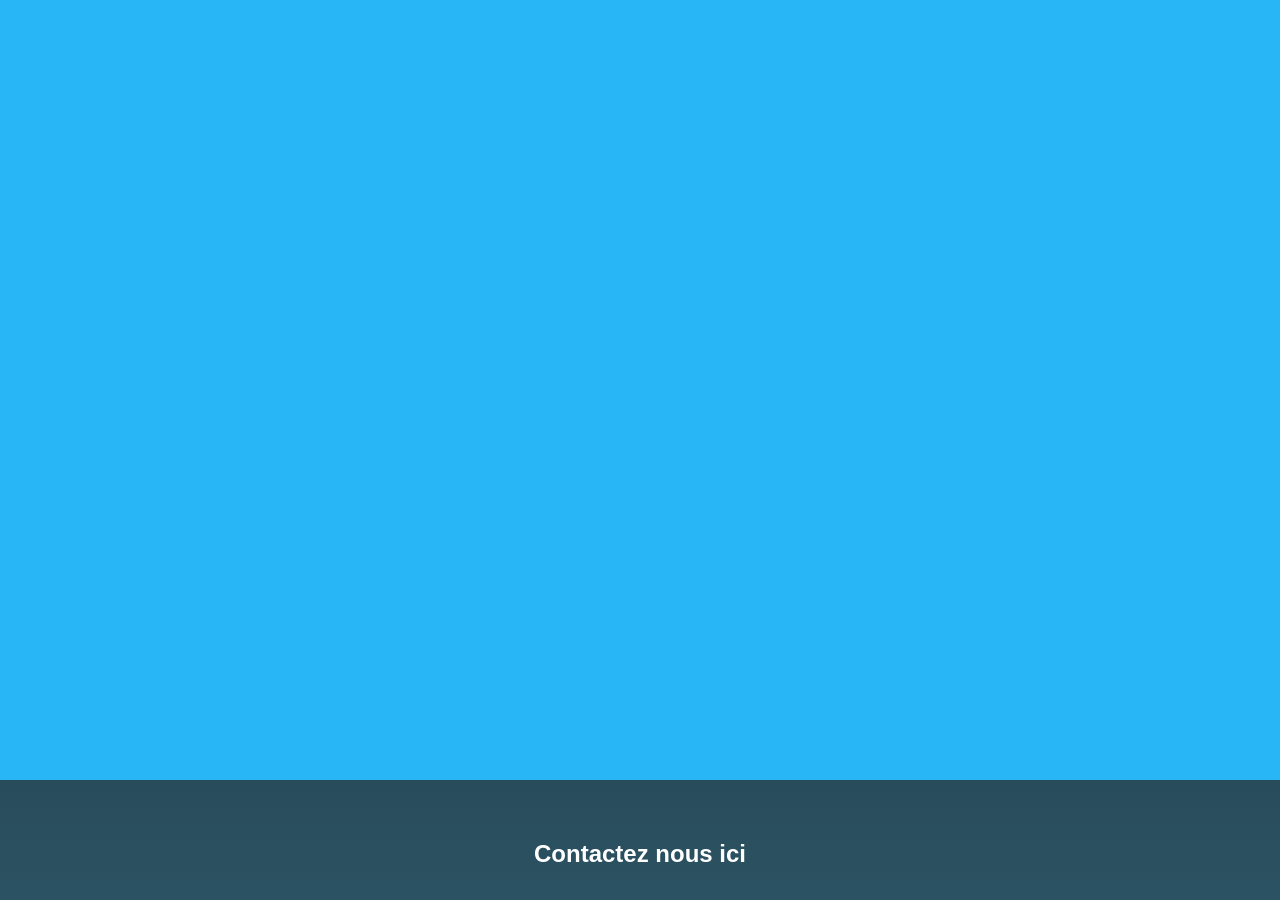
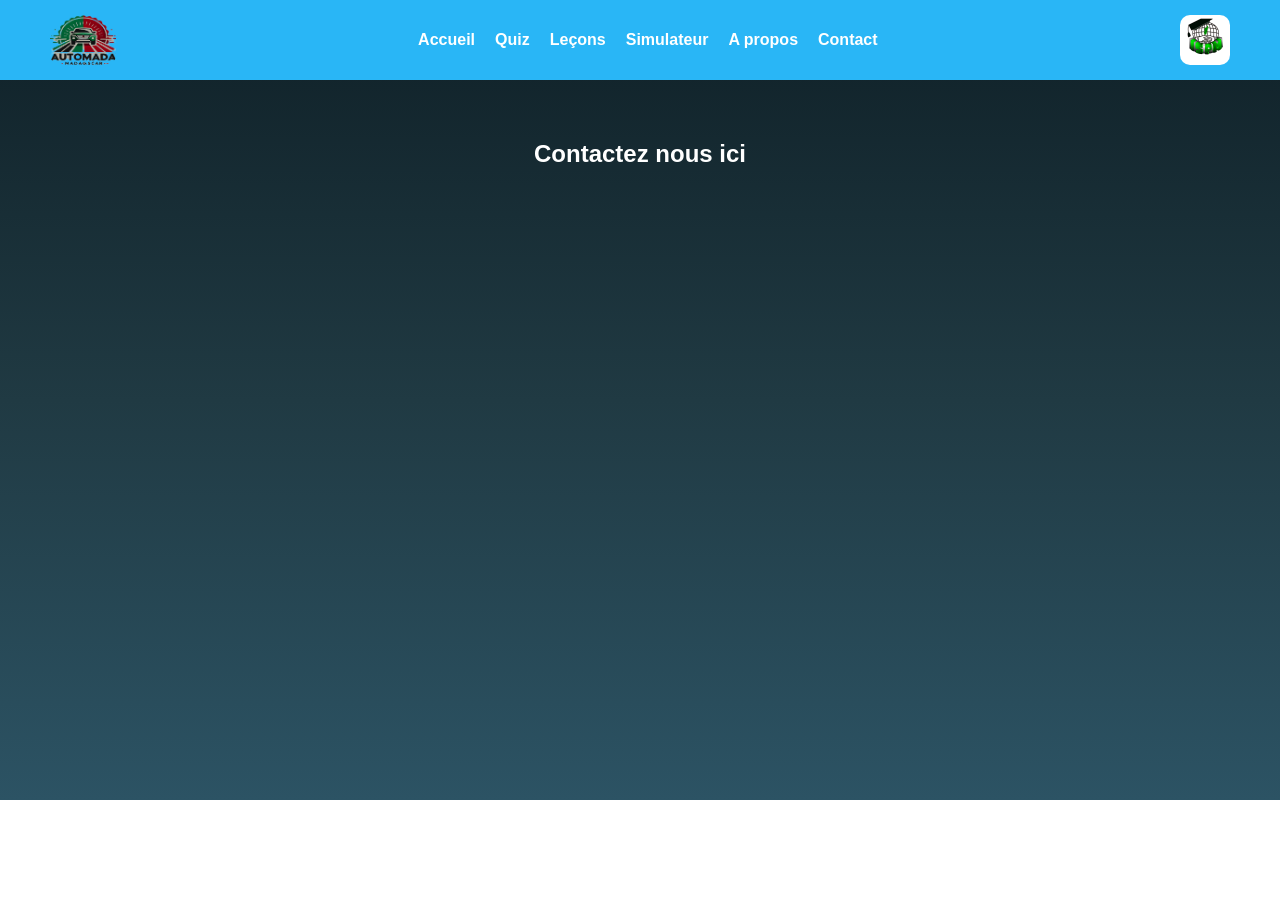
Before and after one commit to Ishigami0ambinintsoa/AUTO-MADA-2.0, a plain HTML site: page src/pages/Contact.html in a window 1280 px wide. After the commit the page ends 800 px from the top, so only its background shows below. Drawn offline with Linux system fonts and the light colour scheme.

Commit message:
regler le bug @ le izy responsive

```diff
--- a/src/css/style.css
+++ b/src/css/style.css
@@ -57,6 +57,7 @@ header {
     display: none;
     width: 30px;
     cursor: pointer;
+    z-index: 1000;
 }
 
 /* LANGUES */
--- a/src/pages/Contact.html
+++ b/src/pages/Contact.html
@@ -10,21 +10,25 @@
     <header>
         <nav class="navBar">
             <div class="logo">
-                <img src="assets/image/logo_AUTO-MADA.png"alt="">
-                <img src="assets/image/logo_ispm.png" alt="">
+                <img src="../assets/image/logo_AUTO-MADA.png"alt="">
+
             </div>
 
             <div class="navLinks">
                 <ul>
-                    <li><a id="home" href="index.html"></a></li>
-                    <li><a id="quiz" href="quiz.html"></a></li>
-                    <li><a id="lesson" href="lesson.html"></a></li>
-                    <li><a id="simulator" href="simulator.html"></a></li>
-                    <li><a id="about" href="A_propos.html"></a></li>
-                    <li><a id="contact" href="Contact.html"></a></li>
+                    <li><a href="index.html">Accueil</a></li>
+                    <li><a href="quiz.html">Quiz</a></li>
+                    <li><a href="lesson.html">Leçons</a></li>
+                    <li><a href="simulator.html">Simulateur</a></li>
+                    <li><a href="A_propos.html">A propos</a></li>
+                    <li><a href="Contact.html">Contact</a></li>
                 </ul>
             </div>
-            <img src="../src/assets/image/menu-btn.png" alt="menu hamburger" class="menu_Hamburger">
+
+            <div class="logo">
+                <img src="../assets/image/logo_ispm.png" alt="">
+            </div>
+            <img src="../assets/icons/menu-btn.png" alt="menu hamburger" class="menu_Hamburger">
 
         </nav>
     </header>
```
Also changed, not shown: src/pages/A_propos.html (+13 -9 lines), src/pages/lesson.html (+12 -8 lines), src/pages/quiz.html (+15 -11 lines), src/pages/simulator.html (+12 -8 lines), 1 other file.
